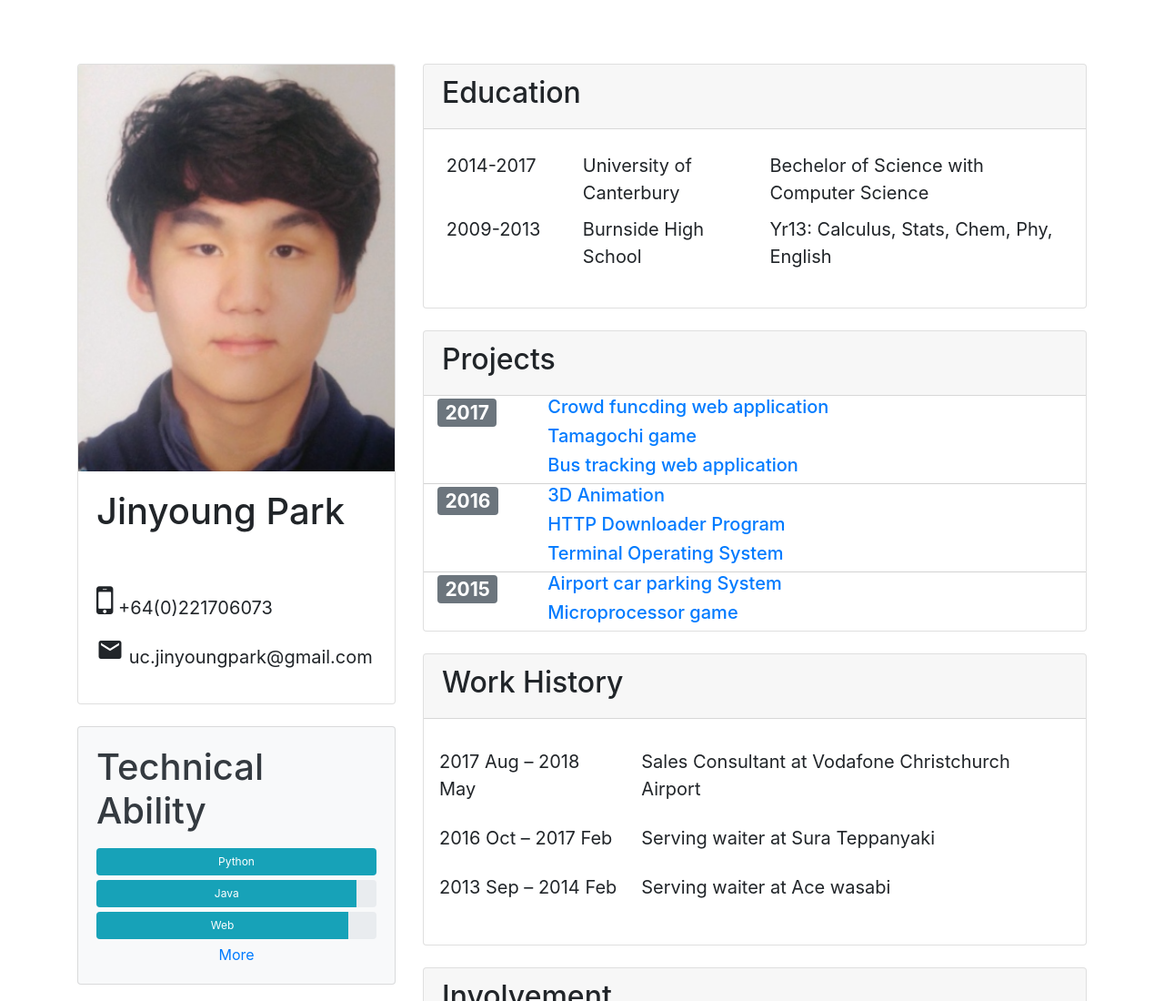
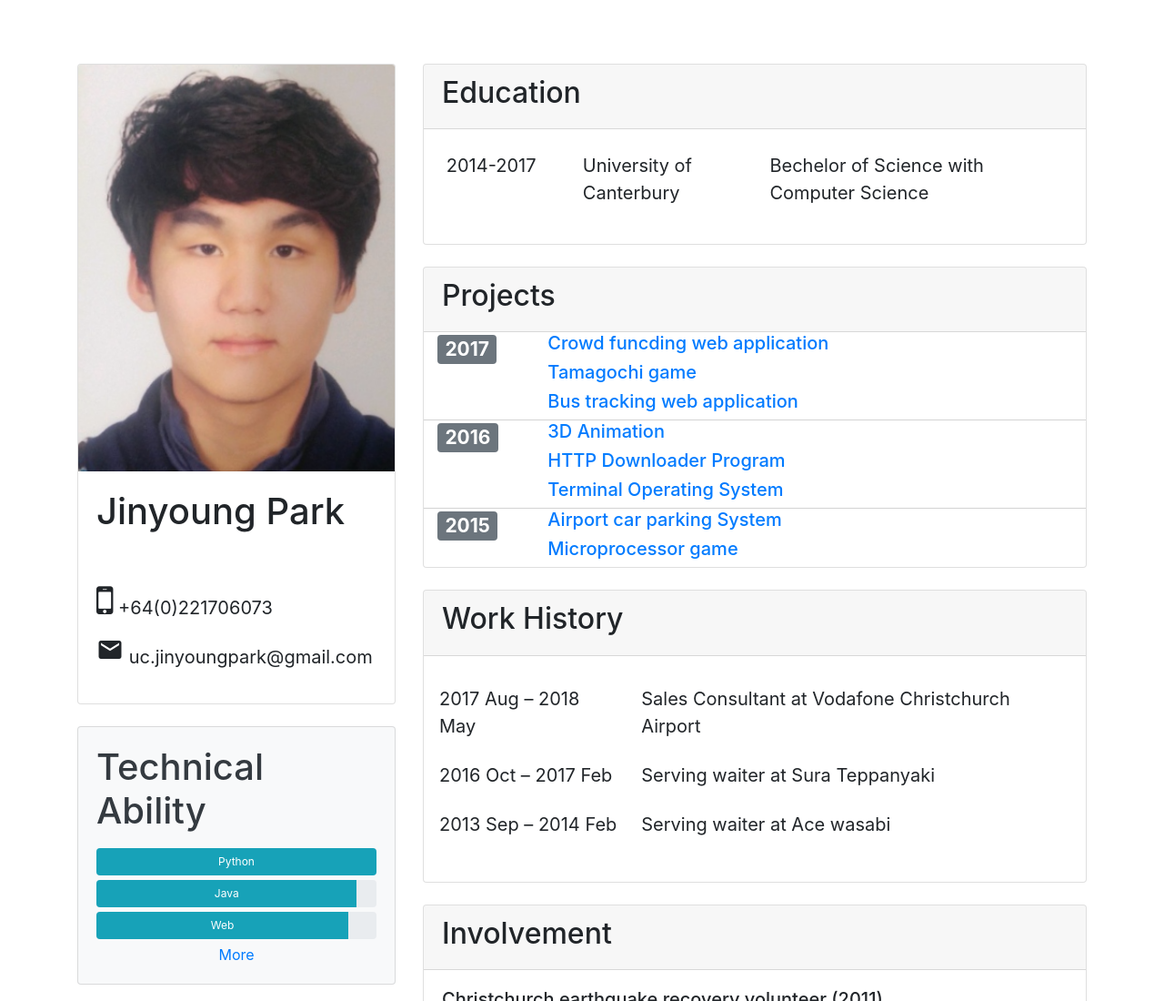
Before and after one commit to JeanPark-Dev/web1, a plain HTML site: page index.html in a window 1280 px wide. Shown: the top 1100 px of the page at 91% size. Drawn offline with nearby package versions, Linux system fonts and the light colour scheme.

Commit message:
Update index.html

```diff
--- a/index.html
+++ b/index.html
@@ -87,11 +87,6 @@
                                         <td style="width:150px">2014-2017</td>
                                         <td>University of Canterbury</td>
                                         <td>Bechelor of Science with Computer Science</td>
-                                    </tr>
-                                    <tr>
-                                        <td>2009-2013</td>
-                                        <td>Burnside High School</td>
-                                        <td>Yr13: Calculus, Stats, Chem, Phy, English</td>
                                     </tr>
                                 </tbody>
                             </table>
```
